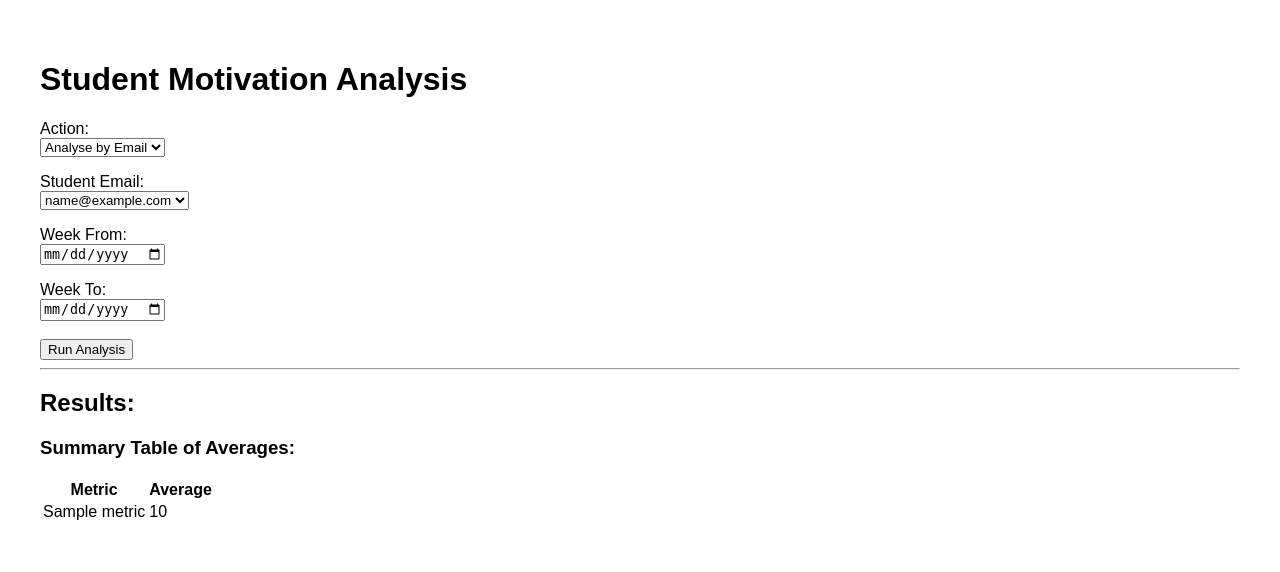
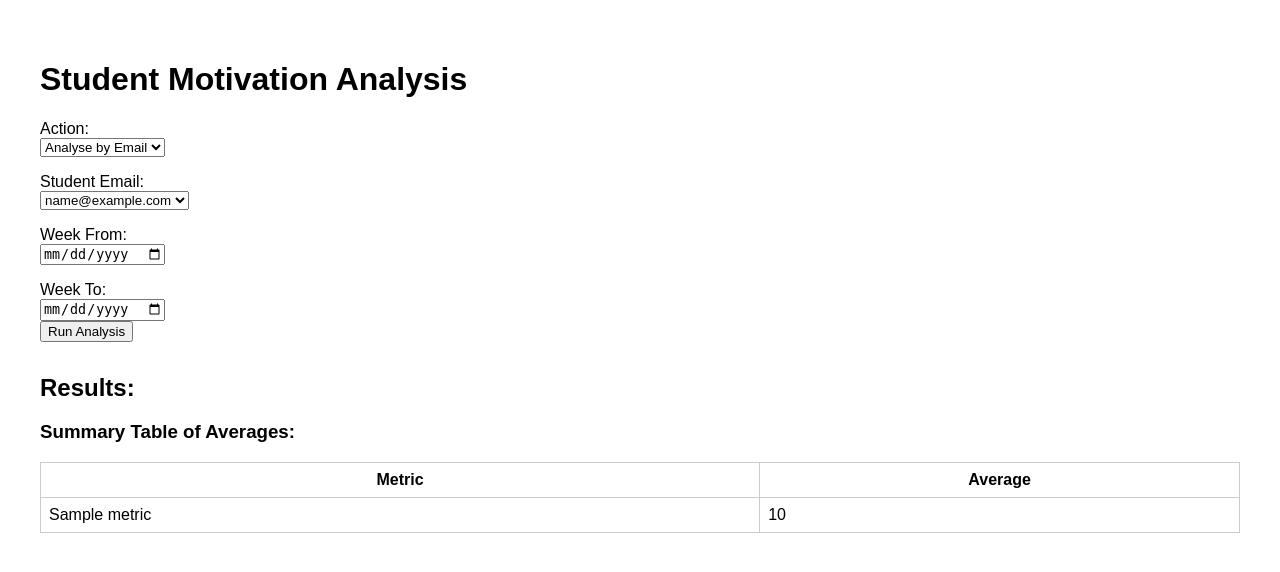
Before and after one commit to popovdenis/langchain-ai, a Flask app: template flask_app/templates/index.html in a window 1280 px wide. Shown: the top 572 px of the page. Run offline with Flask 3, Linux system fonts and the light colour scheme; the template is opened without the code that fills it: most values are stand-ins (such as "Sample title", 1, 10 or a date in 2020).

Commit message:
ai agent

```diff
--- a/flask_app/templates/index.html
+++ b/flask_app/templates/index.html
@@ -2,7 +2,7 @@
 <html lang="en">
 <head>
     <meta charset="UTF-8">
-    <title>Student Analysis</title>
+    <title>Student Motivation Analysis</title>
     <style>
         body {
             font-family: Arial, sans-serif;
@@ -11,6 +11,18 @@
         label {
             display: block;
             margin-top: 1rem;
+        }
+        #output {
+            margin-top: 2rem;
+        }
+        table {
+            border-collapse: collapse;
+            width: 100%;
+            margin-top: 1rem;
+        }
+        th, td {
+            border: 1px solid #ccc;
+            padding: 0.5rem;
         }
     </style>
 </head>
@@ -41,11 +53,9 @@
             <input type="number" id="num_students" name="num_students" min="1" placeholder="e.g. 5">
         </div>
 
-        <br><br>
+        <br>
         <button type="submit">Run Analysis</button>
     </form>
-
-    <hr>
 
     <div id="output">
         <h2>Results:</h2>
```
